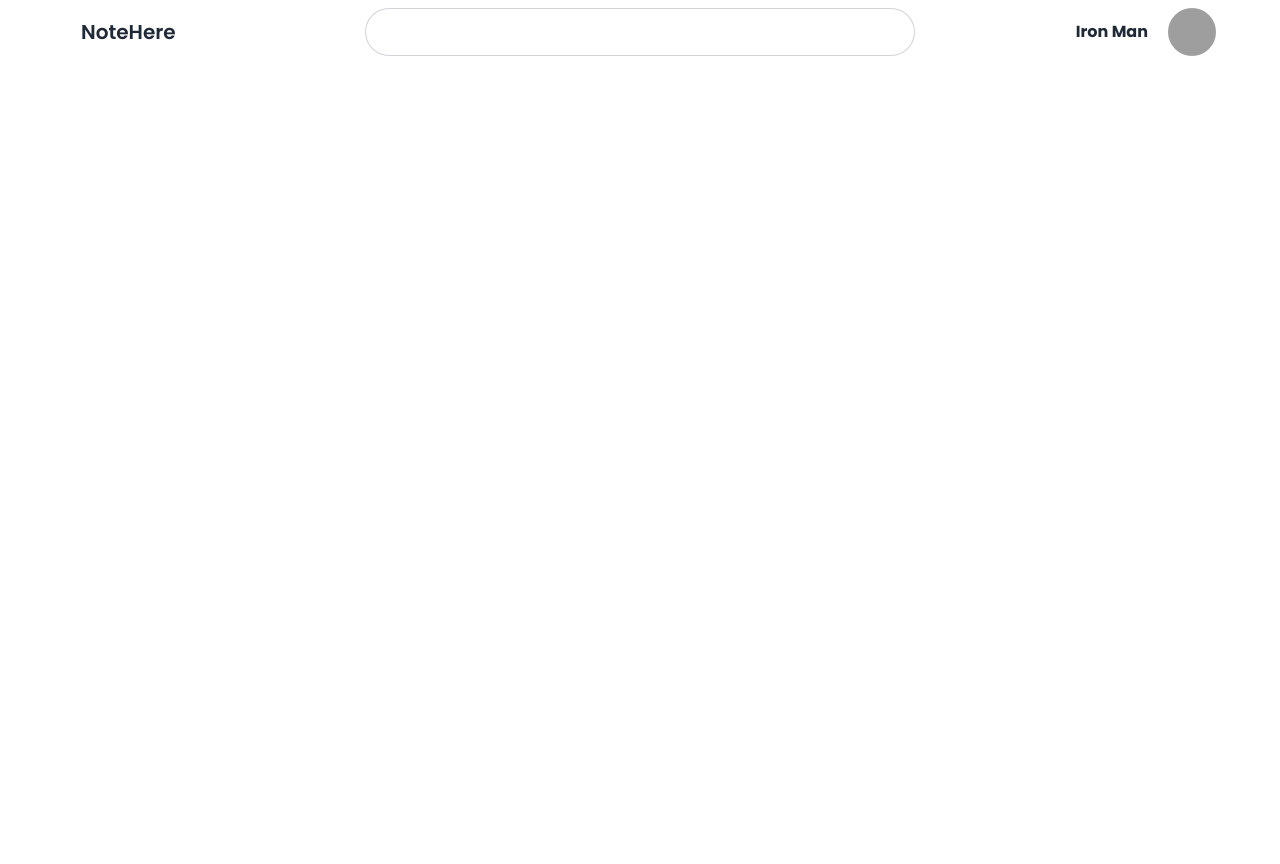
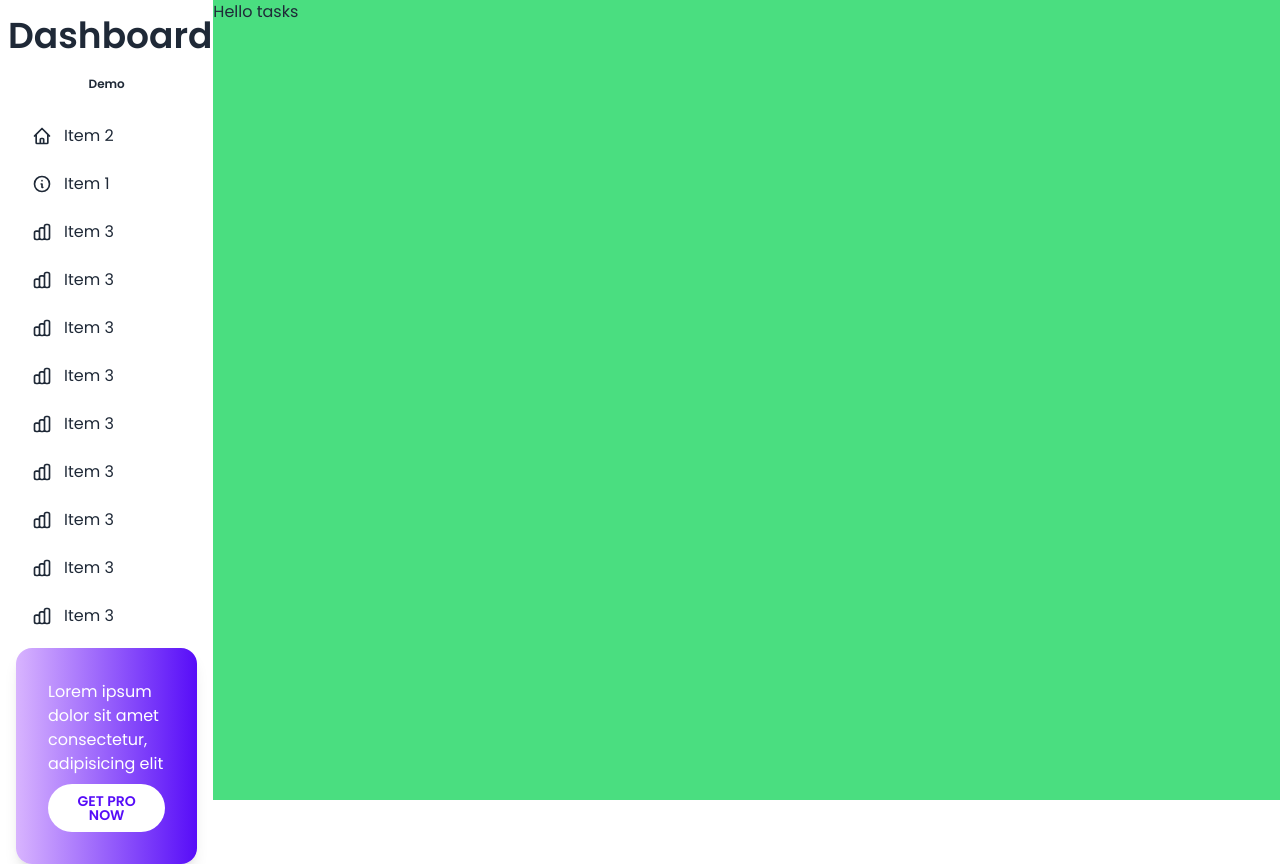
Before and after one commit to Mezan2002/HellwetSoftTaskClient, a React (Create React App) app: page /taskPage in a window 1280 px wide. Before the commit the page ends 800 px from the top, so only its background shows below. Built offline with nearby package versions, Linux system fonts and the light colour scheme; no server answers; grey boxes are pictures that could not be loaded.

Commit message:
pro card added

```diff
--- a/src/App.css
+++ b/src/App.css
@@ -9,7 +9,7 @@
 ::placeholder {
   user-select: none;
 }
-.main {
+.mainBG {
   background-color: #e8f0fd;
 }
 .neomorphic {
--- /dev/null
+++ b/src/Components/DashboardMenu/DashboardMenu.js
@@ -0,0 +1,233 @@
+import React from "react";
+import ProCard from "../ProCard/ProCard";
+
+const DashboardMenu = () => {
+  return (
+    <div className="min-h-screen">
+      <div>
+        <p className="pt-4 pb-2 font-semibold text-4xl text-center px-2">
+          Dashboard <span className="text-xs">Demo</span>
+        </p>
+      </div>
+      <div className="px-2">
+        <ul className="menu bg-base-100 p-2 rounded-box">
+          <li className="">
+            <a>
+              <svg
+                xmlns="http://www.w3.org/2000/svg"
+                className="h-5 w-5"
+                fill="none"
+                viewBox="0 0 24 24"
+                stroke="currentColor"
+              >
+                <path
+                  strokeLinecap="round"
+                  strokeLinejoin="round"
+                  strokeWidth="2"
+                  d="M3 12l2-2m0 0l7-7 7 7M5 10v10a1 1 0 001 1h3m10-11l2 2m-2-2v10a1 1 0 01-1 1h-3m-6 0a1 1 0 001-1v-4a1 1 0 011-1h2a1 1 0 011 1v4a1 1 0 001 1m-6 0h6"
+                />
+              </svg>
+              Item 2
+            </a>
+          </li>
+          <li className="">
+            <a>
+              <svg
+                xmlns="http://www.w3.org/2000/svg"
+                className="h-5 w-5"
+                fill="none"
+                viewBox="0 0 24 24"
+                stroke="currentColor"
+              >
+                <path
+                  strokeLinecap="round"
+                  strokeLinejoin="round"
+                  strokeWidth="2"
+                  d="M13 16h-1v-4h-1m1-4h.01M21 12a9 9 0 11-18 0 9 9 0 0118 0z"
+                />
+              </svg>
+              Item 1
+            </a>
+          </li>
+          <li className="">
+            <a>
+              <svg
+                xmlns="http://www.w3.org/2000/svg"
+                className="h-5 w-5"
+                fill="none"
+                viewBox="0 0 24 24"
+                stroke="currentColor"
+              >
+                <path
+                  strokeLinecap="round"
+                  strokeLinejoin="round"
+                  strokeWidth="2"
+                  d="M9 19v-6a2 2 0 00-2-2H5a2 2 0 00-2 2v6a2 2 0 002 2h2a2 2 0 002-2zm0 0V9a2 2 0 012-2h2a2 2 0 012 2v10m-6 0a2 2 0 002 2h2a2 2 0 002-2m0 0V5a2 2 0 012-2h2a2 2 0 012 2v14a2 2 0 01-2 2h-2a2 2 0 01-2-2z"
+                />
+              </svg>
+              Item 3
+            </a>
+          </li>
+          <li className="">
+            <a>
+              <svg
+                xmlns="http://www.w3.org/2000/svg"
+                className="h-5 w-5"
+                fill="none"
+                viewBox="0 0 24 24"
+                stroke="currentColor"
+              >
+                <path
+                  strokeLinecap="round"
+                  strokeLinejoin="round"
+                  strokeWidth="2"
+                  d="M9 19v-6a2 2 0 00-2-2H5a2 2 0 00-2 2v6a2 2 0 002 2h2a2 2 0 002-2zm0 0V9a2 2 0 012-2h2a2 2 0 012 2v10m-6 0a2 2 0 002 2h2a2 2 0 002-2m0 0V5a2 2 0 012-2h2a2 2 0 012 2v14a2 2 0 01-2 2h-2a2 2 0 01-2-2z"
+                />
+              </svg>
+              Item 3
+            </a>
+          </li>
+          <li className="">
+            <a>
+              <svg
+                xmlns="http://www.w3.org/2000/svg"
+                className="h-5 w-5"
+                fill="none"
+                viewBox="0 0 24 24"
+                stroke="currentColor"
+              >
+                <path
+                  strokeLinecap="round"
+                  strokeLinejoin="round"
+                  strokeWidth="2"
+                  d="M9 19v-6a2 2 0 00-2-2H5a2 2 0 00-2 2v6a2 2 0 002 2h2a2 2 0 002-2zm0 0V9a2 2 0 012-2h2a2 2 0 012 2v10m-6 0a2 2 0 002 2h2a2 2 0 002-2m0 0V5a2 2 0 012-2h2a2 2 0 012 2v14a2 2 0 01-2 2h-2a2 2 0 01-2-2z"
+                />
+              </svg>
+              Item 3
+            </a>
+          </li>
+          <li className="">
+            <a>
+              <svg
+                xmlns="http://www.w3.org/2000/svg"
+                className="h-5 w-5"
+                fill="none"
+                viewBox="0 0 24 24"
+                stroke="currentColor"
+              >
+                <path
+                  strokeLinecap="round"
+                  strokeLinejoin="round"
+                  strokeWidth="2"
+                  d="M9 19v-6a2 2 0 00-2-2H5a2 2 0 00-2 2v6a2 2 0 002 2h2a2 2 0 002-2zm0 0V9a2 2 0 012-2h2a2 2 0 012 2v10m-6 0a2 2 0 002 2h2a2 2 0 002-2m0 0V5a2 2 0 012-2h2a2 2 0 012 2v14a2 2 0 01-2 2h-2a2 2 0 01-2-2z"
+                />
+              </svg>
+              Item 3
+            </a>
+          </li>
+          <li className="">
+            <a>
+              <svg
+                xmlns="http://www.w3.org/2000/svg"
+                className="h-5 w-5"
+                fill="none"
+                viewBox="0 0 24 24"
+                stroke="currentColor"
+              >
+                <path
+                  strokeLinecap="round"
+                  strokeLinejoin="round"
+                  strokeWidth="2"
+                  d="M9 19v-6a2 2 0 00-2-2H5a2 2 0 00-2 2v6a2 2 0 002 2h2a2 2 0 002-2zm0 0V9a2 2 0 012-2h2a2 2 0 012 2v10m-6 0a2 2 0 002 2h2a2 2 0 002-2m0 0V5a2 2 0 012-2h2a2 2 0 012 2v14a2 2 0 01-2 2h-2a2 2 0 01-2-2z"
+                />
+              </svg>
+              Item 3
+            </a>
+          </li>
+          <li className="">
+            <a>
+              <svg
+                xmlns="http://www.w3.org/2000/svg"
+                className="h-5 w-5"
+                fill="none"
+                viewBox="0 0 24 24"
+                stroke="currentColor"
+              >
+                <path
+                  strokeLinecap="round"
+                  strokeLinejoin="round"
+                  strokeWidth="2"
+                  d="M9 19v-6a2 2 0 00-2-2H5a2 2 0 00-2 2v6a2 2 0 002 2h2a2 2 0 002-2zm0 0V9a2 2 0 012-2h2a2 2 0 012 2v10m-6 0a2 2 0 002 2h2a2 2 0 002-2m0 0V5a2 2 0 012-2h2a2 2 0 012 2v14a2 2 0 01-2 2h-2a2 2 0 01-2-2z"
+                />
+              </svg>
+              Item 3
+            </a>
+          </li>
+          <li className="">
+            <a>
+              <svg
+                xmlns="http://www.w3.org/2000/svg"
+                className="h-5 w-5"
+                fill="none"
+                viewBox="0 0 24 24"
+                stroke="currentColor"
+              >
+                <path
+                  strokeLinecap="round"
+                  strokeLinejoin="round"
+                  strokeWidth="2"
+                  d="M9 19v-6a2 2 0 00-2-2H5a2 2 0 00-2 2v6a2 2 0 002 2h2a2 2 0 002-2zm0 0V9a2 2 0 012-2h2a2 2 0 012 2v10m-6 0a2 2 0 002 2h2a2 2 0 002-2m0 0V5a2 2 0 012-2h2a2 2 0 012 2v14a2 2 0 01-2 2h-2a2 2 0 01-2-2z"
+                />
+              </svg>
+              Item 3
+            </a>
+          </li>
+          <li className="">
+            <a>
+              <svg
+                xmlns="http://www.w3.org/2000/svg"
+                className="h-5 w-5"
+                fill="none"
+                viewBox="0 0 24 24"
+                stroke="currentColor"
+              >
+                <path
+                  strokeLinecap="round"
+                  strokeLinejoin="round"
+                  strokeWidth="2"
+                  d="M9 19v-6a2 2 0 00-2-2H5a2 2 0 00-2 2v6a2 2 0 002 2h2a2 2 0 002-2zm0 0V9a2 2 0 012-2h2a2 2 0 012 2v10m-6 0a2 2 0 002 2h2a2 2 0 002-2m0 0V5a2 2 0 012-2h2a2 2 0 012 2v14a2 2 0 01-2 2h-2a2 2 0 01-2-2z"
+                />
+              </svg>
+              Item 3
+            </a>
+          </li>
+          <li className="">
+            <a>
+              <svg
+                xmlns="http://www.w3.org/2000/svg"
+                className="h-5 w-5"
+                fill="none"
+                viewBox="0 0 24 24"
+                stroke="currentColor"
+              >
+                <path
+                  strokeLinecap="round"
+                  strokeLinejoin="round"
+                  strokeWidth="2"
+                  d="M9 19v-6a2 2 0 00-2-2H5a2 2 0 00-2 2v6a2 2 0 002 2h2a2 2 0 002-2zm0 0V9a2 2 0 012-2h2a2 2 0 012 2v10m-6 0a2 2 0 002 2h2a2 2 0 002-2m0 0V5a2 2 0 012-2h2a2 2 0 012 2v14a2 2 0 01-2 2h-2a2 2 0 01-2-2z"
+                />
+              </svg>
+              Item 3
+            </a>
+          </li>
+        </ul>
+      </div>
+      <div className="px-4">
+        <ProCard></ProCard>
+      </div>
+      <div></div>
+    </div>
+  );
+};
+
+export default DashboardMenu;
--- /dev/null
+++ b/src/Components/ProCard/ProCard.js
@@ -0,0 +1,20 @@
+import React from "react";
+
+const ProCard = () => {
+  return (
+    <div>
+      <div className="card shadow-lg bg-gradient-to-r from-purple-300 to-primary">
+        <div className="card-body">
+          <p className="text-white">
+            Lorem ipsum dolor sit amet consectetur, adipisicing elit
+          </p>
+          <button className="btn btn-ghost btn-block rounded-full bg-white text-primary">
+            Get Pro Now
+          </button>
+        </div>
+      </div>
+    </div>
+  );
+};
+
+export default ProCard;
--- a/src/Components/TaskPage/TaskPage.js
+++ b/src/Components/TaskPage/TaskPage.js
@@ -1,10 +1,18 @@
 import React from "react";
-import Navbar from "../Navbar/Navbar";
+import DashboardMenu from "../DashboardMenu/DashboardMenu";
+import Tasks from "../Tasks/Tasks";
 
 const TaskPage = () => {
   return (
     <div>
-      <Navbar></Navbar>
+      <div className="grid grid-cols-6">
+        <div>
+          <DashboardMenu></DashboardMenu>
+        </div>
+        <div className="col-span-5">
+          <Tasks></Tasks>
+        </div>
+      </div>
     </div>
   );
 };
--- /dev/null
+++ b/src/Components/Tasks/Tasks.js
@@ -0,0 +1,11 @@
+import React from "react";
+
+const Tasks = () => {
+  return (
+    <div className="min-h-screen bg-green-400">
+      <h2>Hello tasks</h2>
+    </div>
+  );
+};
+
+export default Tasks;
--- a/src/Layout/LoginAndRegisterLayout/LoginAndRegisterLayout.js
+++ b/src/Layout/LoginAndRegisterLayout/LoginAndRegisterLayout.js
@@ -3,7 +3,7 @@
 
 const LoginAndRegisterLayout = () => {
   return (
-    <div className="p-5 flex items-center justify-center min-h-screen main">
+    <div className="p-5 flex items-center justify-center min-h-screen mainBG">
       <div className="grid grid-cols-2 gap-2 items-center">
         <div className="mr-10">
           <div className="md:relative md:text-left text-center">
```
